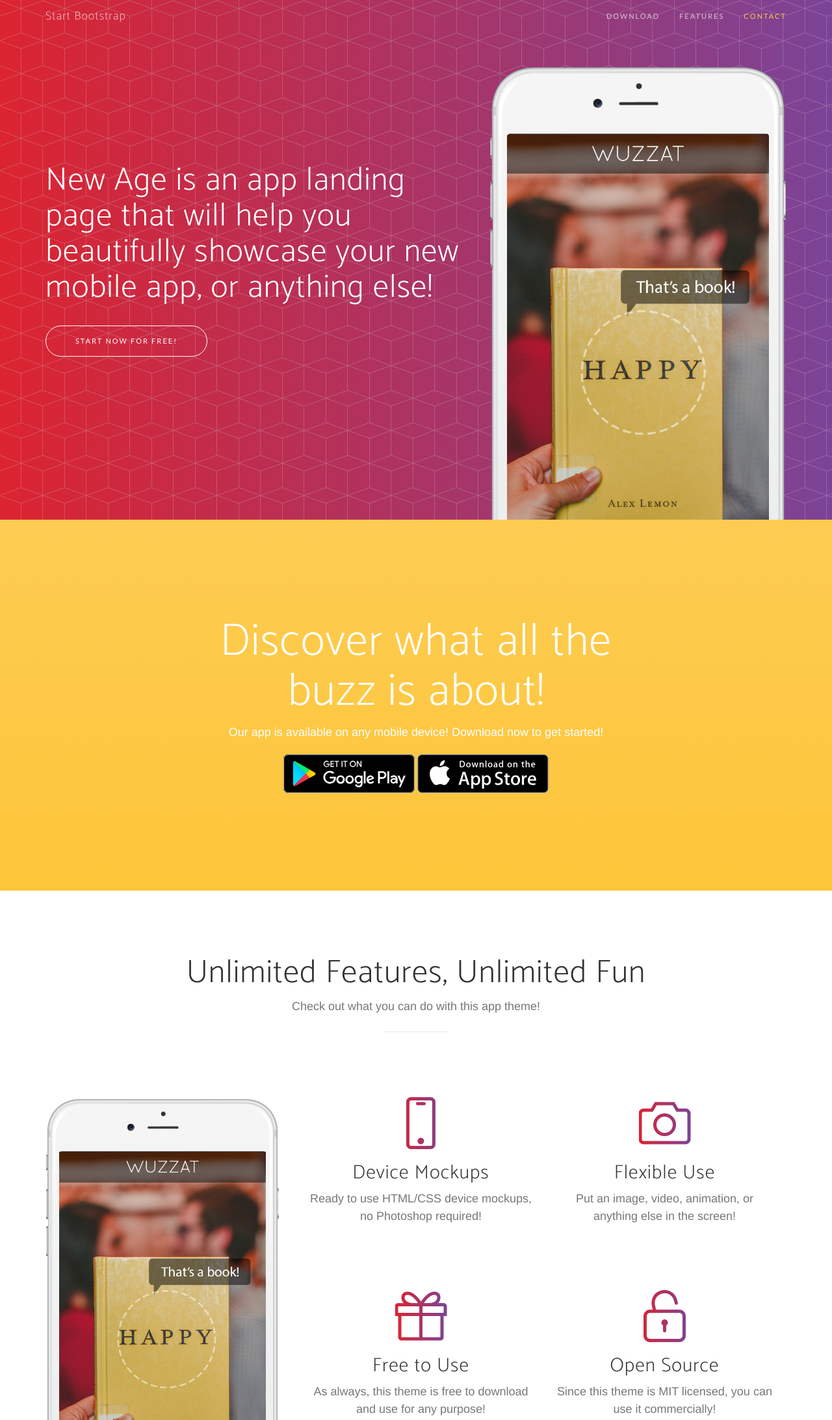
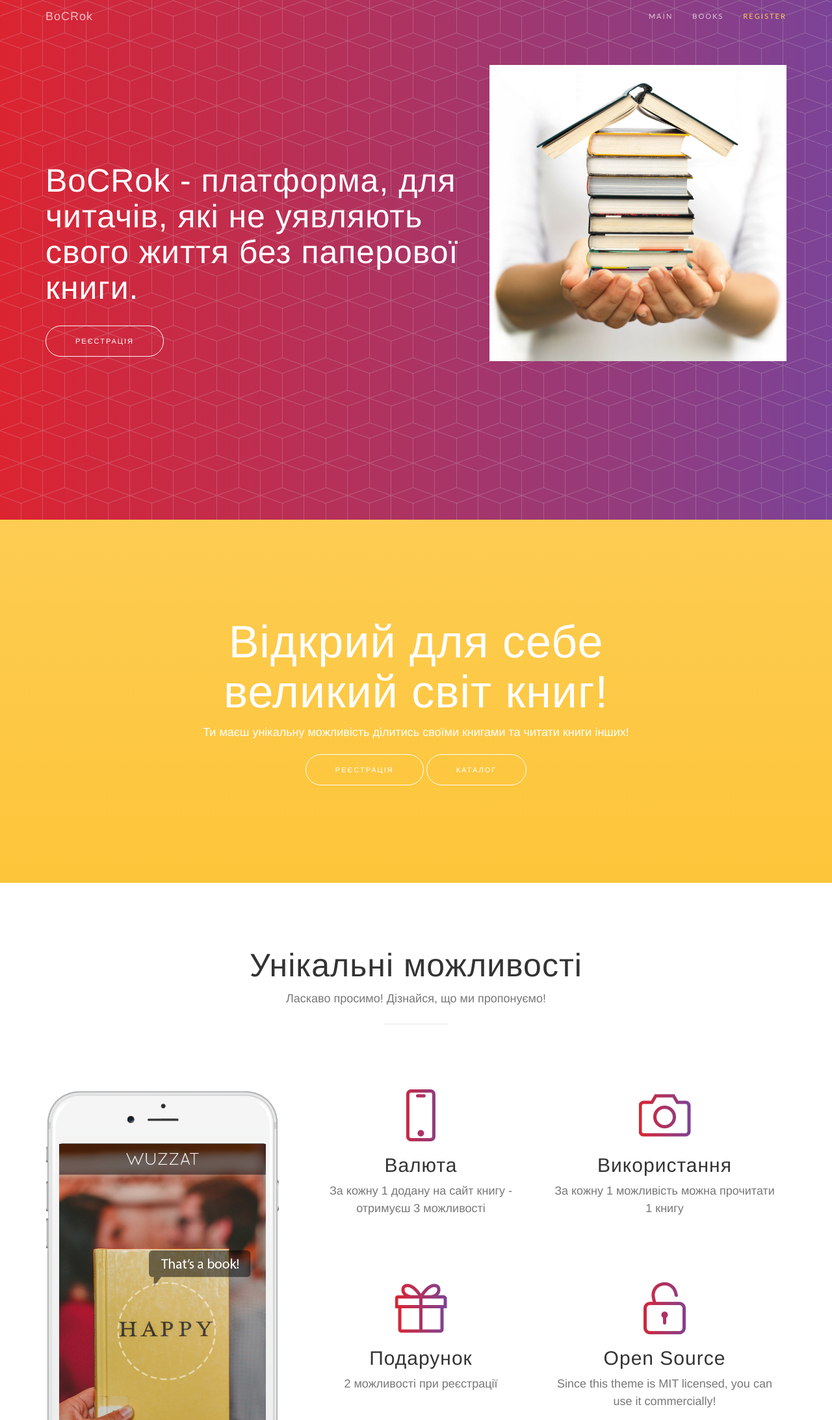
Before and after one commit to dima-kov/html-bocrok, a website: page index.html in a window 1280 px wide. Shown: the top 2186 px of the page at 65% size. Drawn offline with nearby package versions, Linux system fonts and the light colour scheme; a web font is replaced by a local one.

Commit message:
Main page

```diff
--- a/index.html
+++ b/index.html
@@ -16,8 +16,8 @@
 
     <!-- Custom Fonts -->
     <link href="https://fonts.googleapis.com/css?family=Lato" rel="stylesheet">
-    <link href="https://fonts.googleapis.com/css?family=Catamaran:100,200,300,400,500,600,700,800,900" rel="stylesheet">
-    <link href="https://fonts.googleapis.com/css?family=Muli" rel="stylesheet">
+    <link href="https://fonts.googleapis.com/css?family=PT+Sans:100,200,300,400,500,600,700,800,900" rel="stylesheet">
+    <link href="https://fonts.googleapis.com/css?family=Open+Sans" rel="stylesheet">
 
     <!-- Plugin CSS -->
     <link rel="stylesheet" href="lib/font-awesome/css/font-awesome.min.css">
@@ -45,20 +45,20 @@
                 <button type="button" class="navbar-toggle collapsed" data-toggle="collapse" data-target="#bs-example-navbar-collapse-1">
                     <span class="sr-only">Toggle navigation</span> Menu <i class="fa fa-bars"></i>
                 </button>
-                <a class="navbar-brand page-scroll" href="#page-top">Start Bootstrap</a>
+                <a class="navbar-brand page-scroll" href="#page-top">BoCRok</a>
             </div>
 
             <!-- Collect the nav links, forms, and other content for toggling -->
             <div class="collapse navbar-collapse" id="bs-example-navbar-collapse-1">
                 <ul class="nav navbar-nav navbar-right">
                     <li>
-                        <a class="page-scroll" href="#download">Download</a>
+                        <a class="page-scroll" href="#download">Main</a>
                     </li>
                     <li>
-                        <a class="page-scroll" href="#features">Features</a>
+                        <a class="page-scroll" href="#features">Books</a>
                     </li>
                     <li>
-                        <a class="page-scroll" href="#contact">Contact</a>
+                        <a class="page-scroll" href="#contact">Register</a>
                     </li>
                 </ul>
             </div>
@@ -73,24 +73,14 @@
                 <div class="col-sm-7">
                     <div class="header-content">
                         <div class="header-content-inner">
-                            <h1>New Age is an app landing page that will help you beautifully showcase your new mobile app, or anything else!</h1>
-                            <a href="#download" class="btn btn-outline btn-xl page-scroll">Start Now for Free!</a>
+                            <h1>BoCRok - платформа, для читачів, які не уявляють свого життя без паперової книги.</h1>
+                            <a href="#download" class="btn btn-outline btn-xl page-scroll">Реєстрація</a>
                         </div>
                     </div>
                 </div>
                 <div class="col-sm-5">
                     <div class="device-container">
-                        <div class="device-mockup iphone6_plus portrait white">
-                            <div class="device">
-                                <div class="screen">
-                                    <!-- Demo image for screen mockup, you can put an image here, some HTML, an animation, video, or anything else! -->
-                                    <img src="img/demo-screen-1.jpg" class="img-responsive" alt="">
-                                </div>
-                                <div class="button">
-                                    <!-- You can hook the "home button" to some JavaScript events or just remove it -->
-                                </div>
-                            </div>
-                        </div>
+                        <img src="img/books.jpg" class="img-responsive" alt="">
                     </div>
                 </div>
             </div>
@@ -101,11 +91,11 @@
         <div class="container">
             <div class="row">
                 <div class="col-md-8 col-md-offset-2">
-                    <h2 class="section-heading">Discover what all the buzz is about!</h2>
-                    <p>Our app is available on any mobile device! Download now to get started!</p>
+                    <h2 class="section-heading">Відкрий для себе великий світ книг!</h2>
+                    <p>Ти маєш унікальну можливість ділитись своїми книгами та читати книги інших!</p>
                     <div class="badges">
-                        <a class="badge-link" href="#"><img src="img/google-play-badge.svg" alt=""></a>
-                        <a class="badge-link" href="#"><img src="img/app-store-badge.svg" alt=""></a>
+                        <a href="#download" class="btn btn-outline btn-xl page-scroll">Реєстрація</a>
+                        <a href="#download" class="btn btn-outline btn-xl page-scroll">Каталог</a>
                     </div>
                 </div>
             </div>
@@ -117,8 +107,8 @@
             <div class="row">
                 <div class="col-lg-12 text-center">
                     <div class="section-heading">
-                        <h2>Unlimited Features, Unlimited Fun</h2>
-                        <p class="text-muted">Check out what you can do with this app theme!</p>
+                        <h2>Унікальні можливості</h2>
+                        <p class="text-muted">Ласкаво просимо! Дізнайся, що ми пропонуємо!</p>
                         <hr>
                     </div>
                 </div>
@@ -129,10 +119,8 @@
                         <div class="device-mockup iphone6_plus portrait white">
                             <div class="device">
                                 <div class="screen">
-                                    <!-- Demo image for screen mockup, you can put an image here, some HTML, an animation, video, or anything else! -->
                                     <img src="img/demo-screen-1.jpg" class="img-responsive" alt=""> </div>
                                 <div class="button">
-                                    <!-- You can hook the "home button" to some JavaScript events or just remove it -->
                                 </div>
                             </div>
                         </div>
@@ -144,15 +132,15 @@
                             <div class="col-md-6">
                                 <div class="feature-item">
                                     <i class="icon-screen-smartphone text-primary"></i>
-                                    <h3>Device Mockups</h3>
-                                    <p class="text-muted">Ready to use HTML/CSS device mockups, no Photoshop required!</p>
+                                    <h3>Валюта</h3>
+                                    <p class="text-muted">За кожну 1 додану на сайт книгу - отримуєш 3 можливості</p>
                                 </div>
                             </div>
                             <div class="col-md-6">
                                 <div class="feature-item">
                                     <i class="icon-camera text-primary"></i>
-                                    <h3>Flexible Use</h3>
-                                    <p class="text-muted">Put an image, video, animation, or anything else in the screen!</p>
+                                    <h3>Використання</h3>
+                                    <p class="text-muted">За кожну 1 можливість можна прочитати 1 книгу</p>
                                 </div>
                             </div>
                         </div>
@@ -160,8 +148,8 @@
                             <div class="col-md-6">
                                 <div class="feature-item">
                                     <i class="icon-present text-primary"></i>
-                                    <h3>Free to Use</h3>
-                                    <p class="text-muted">As always, this theme is free to download and use for any purpose!</p>
+                                    <h3>Подарунок</h3>
+                                    <p class="text-muted">2 можливості при реєстрації</p>
                                 </div>
                             </div>
                             <div class="col-md-6">
@@ -181,8 +169,8 @@
     <section class="cta">
         <div class="cta-content">
             <div class="container">
-                <h2>Stop waiting.<br>Start building.</h2>
-                <a href="#contact" class="btn btn-outline btn-xl page-scroll">Let's Get Started!</a>
+                <h2>Не думай.<br>Використовуй.</h2>
+                <a href="#contact" class="btn btn-outline btn-xl page-scroll">Починаймо разом!</a>
             </div>
         </div>
         <div class="overlay"></div>
@@ -190,7 +178,7 @@
 
     <section id="contact" class="contact bg-primary">
         <div class="container">
-            <h2>We <i class="fa fa-heart"></i> new friends!</h2>
+            <h2>Ми <i class="fa fa-heart"></i> нових друзів!</h2>
             <ul class="list-inline list-social">
                 <li class="social-twitter">
                     <a href="#"><i class="fa fa-twitter"></i></a>
--- a/less/mixins.less
+++ b/less/mixins.less
@@ -55,13 +55,13 @@
 }
 
 .heading-font {
-	font-family: 'Catamaran', 'Helvetica', 'Arial', 'sans-serif';
+	font-family: 'PT Sans', 'Helvetica', 'Arial', 'sans-serif';
 	font-weight: 200;
 	letter-spacing: 1px;
 }
 
 .body-font {
-	font-family: 'Muli', 'Helvetica', 'Arial', 'sans-serif';
+	font-family: 'Open Sans', 'Helvetica', 'Arial', 'sans-serif';
 }
 
 .alt-font {
```
Also changed, not shown: img/books.jpg (added), img/bookscrossing.png (added), 1 other file.
